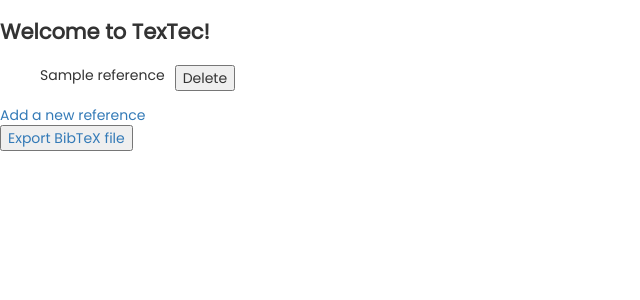
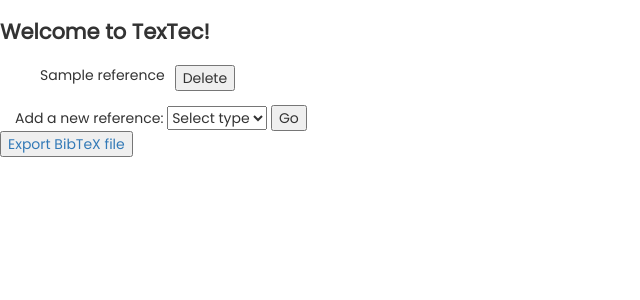
Before and after one commit to jobatabs/textec, a Flask app: template src/templates/index.html in a window 1280 px wide. Shown: the top 300 px of the page, without its empty margins (0-640 px from the left). Run offline with Flask 3, Linux system fonts and the light colour scheme; the template is opened without the code that fills it: most values are stand-ins (such as "Sample title", 1, 10 or a date in 2020); some libraries are stand-ins or nearby versions.

Commit message:
Add drop down for types

```diff
--- a/src/templates/index.html
+++ b/src/templates/index.html
@@ -49,8 +49,29 @@ TexTec
 </ul>
 
 <div>
-  <a href="/new">Add a new reference </a>
+  <form id="reference-form" action="/new" method="get" onsubmit="return validateSelection()">
+    <label for="reference-type">Add a new reference:</label>
+    <select id="reference-type" name="type" required>
+      <option value="" disabled selected>Select type</option>
+      <option value="misc">Misc</option>
+      <option value="article">Article</option>
+      <option value="book">Book</option>
+    </select>
+    <button type="submit">Go</button>
+  </form>
 </div>
+
+<script>
+  function validateSelection() {
+    const selectElement = document.getElementById("reference-type");
+    if (selectElement.value === "") {
+      alert("Please select a reference type before proceeding.");
+      return false;
+    }
+    return true;
+  }
+</script>
+
 {% if references %}
   <a href="/export_bibtex_file">
     <button>Export BibTeX file</button>
```
